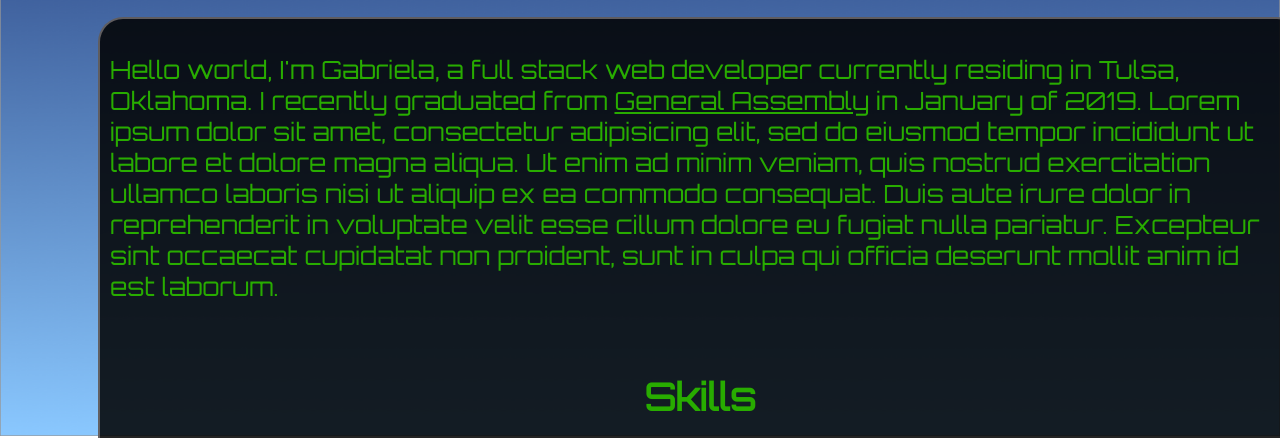
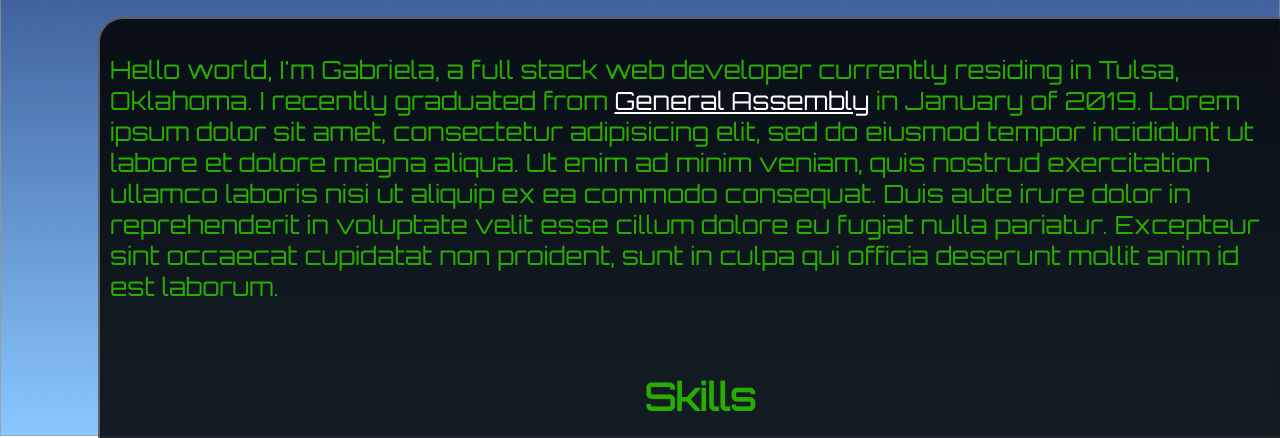
Before and after one commit to gabaza/gabaza, a plain HTML site: page index.html in a window 1280 px wide. Shown: the part 372-810 px from the top of the page. Drawn offline with Linux system fonts and the light colour scheme; a web font is replaced by a local one.

Commit message:
testing config file

```diff
--- a/styles.css
+++ b/styles.css
@@ -113,7 +113,7 @@ a {
 }
 
 .link {
-  color: rgb(40, 172, 0);
+  color: white;
 }
 .link:hover {
   color: rgb(219, 30, 18);
```
